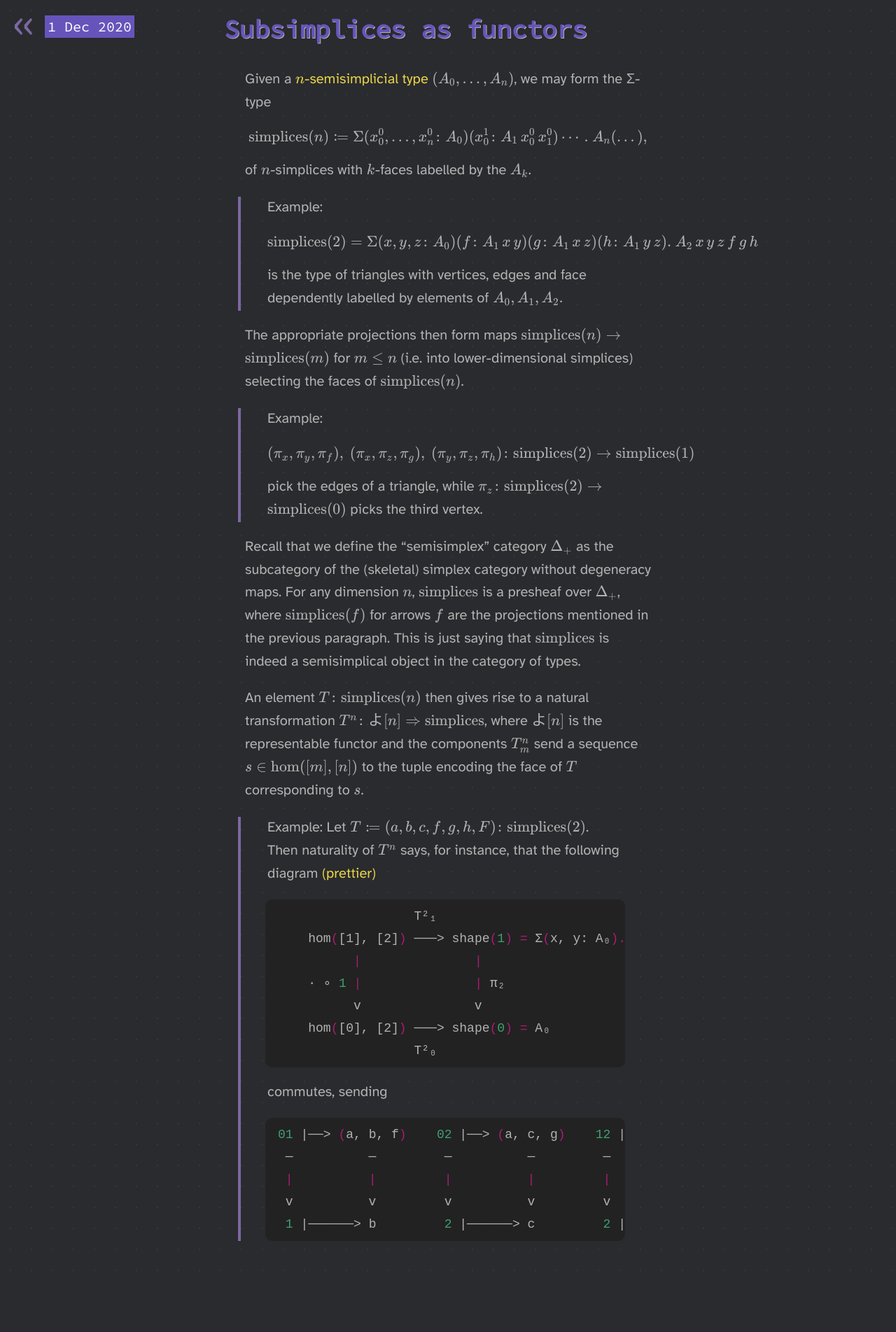
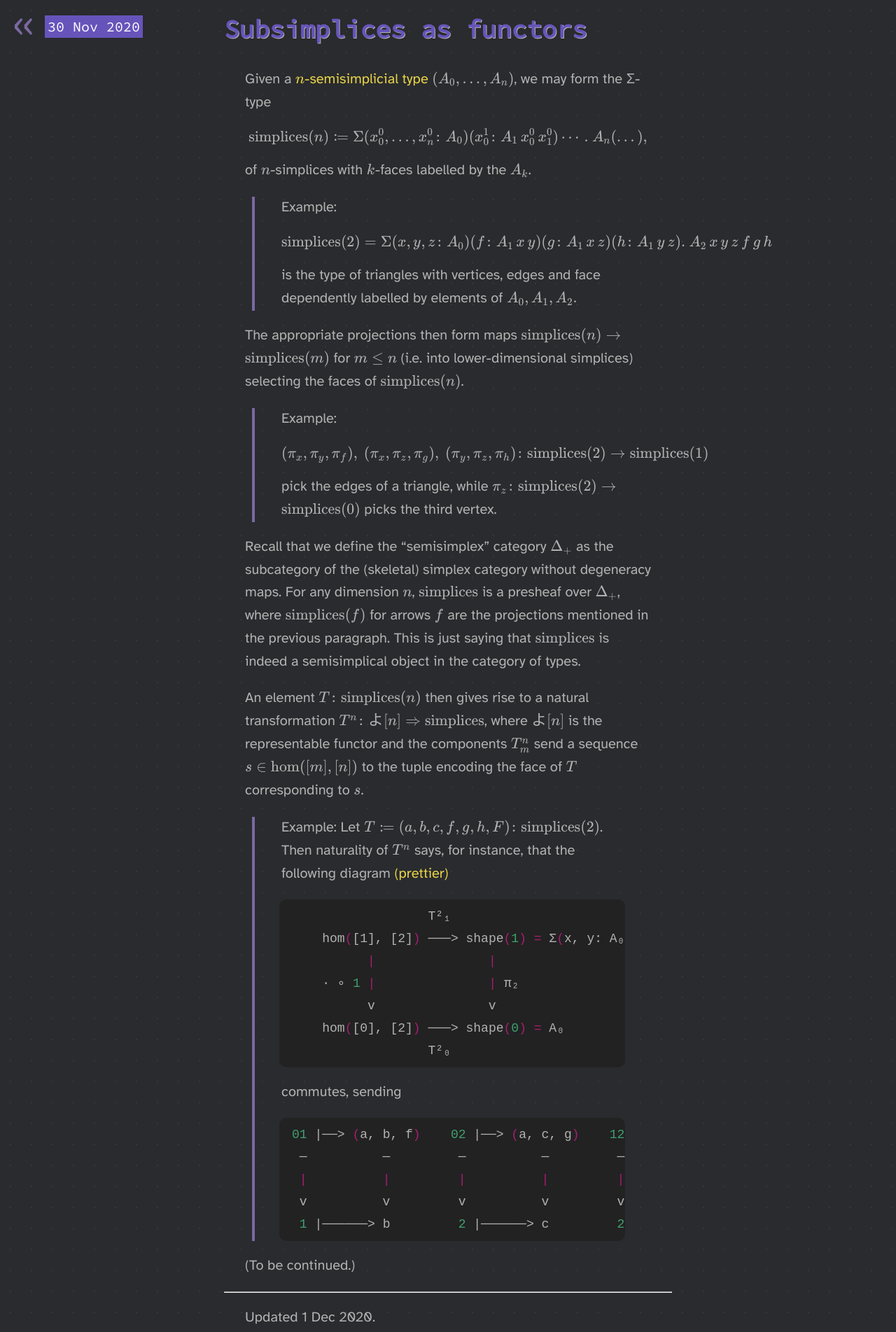
Before and after one commit to jaycech3n/notes, a plain HTML site: page 30-11-20.html in a window 1280 px wide. Shown: the top 1903 px of the page at 70% size. Before the commit the page ends 1833 px from the top, so only its background shows below. Drawn offline with nearby package versions, Linux system fonts and the light colour scheme.

Commit message:
update, fix blockquote margin

```diff
--- a/30-11-20.html
+++ b/30-11-20.html
@@ -4,6 +4,7 @@
   <meta charset="utf-8">
   <meta name="generator" content="pandoc">
   <meta name="viewport" content="width=device-width, initial-scale=1.0, user-scalable=yes">
+  <meta name="dcterms.date" content="2020-11-30">
   <title>Subsimplices as functors</title>
   <style>
     code{white-space: pre-wrap;}
@@ -99,7 +100,7 @@
 <header id="title-block-header">
 <a id="back" href="index.html">&laquo;</a>
 <h1 class="title">Subsimplices as functors</h1>
-<p class="date">1 Dec 2020</p>
+<p class="date">30 Nov 2020</p>
 </header>
 <section id="content">
 <p>Given a <a href="https://ncatlab.org/homotopytypetheory/show/semi-simplicial+types"><span class="math inline">n</span>-semisimplicial type</a> <span class="math inline">(A_0, \dotsc, A_n)</span>, we may form the Σ-type <span class="math display">\mathrm{simplices}(n) \coloneqq \Sigma(x^0_0, \dotsc, x^0_n \colon A_0) (x^1_0 \colon A_1\,x^0_0\,x^0_1) \dotsb.\ A_n (\dots),</span> of <span class="math inline">n</span>-simplices with <span class="math inline">k</span>-faces labelled by the <span class="math inline">A_k</span>.</p>
@@ -130,6 +131,9 @@
 <span id="cb2-4"><a href="#cb2-4" aria-hidden="true"></a> v          v         v          v         v          v</span>
 <span id="cb2-5"><a href="#cb2-5" aria-hidden="true"></a> <span class="dv">1</span> |──────&gt; b         <span class="dv">2</span> |──────&gt; c         <span class="dv">2</span> |──────&gt; c</span></code></pre></div>
 </blockquote>
+<p>(To be continued.)</p>
+<hr />
+<p>Updated 1 Dec 2020.</p>
 </section>
 </body>
 </html>
--- a/style.css
+++ b/style.css
@@ -125,7 +125,7 @@ header .date {
 /*Quotes*/
 blockquote {
     border-left: 4px #7c68a1 solid;
-    margin-left: 1em;
+    margin-left: 2em;
     padding-left: 8px
 }
 
@@ -152,4 +152,5 @@ code span.ot {
 	    margin-left: 0.5em;
 	    margin-right: 0.5em
     }
+    blockquote {margin-left: 1em}
 }
```
Also changed, not shown: 16-10-20.html (+5 -5 lines), index.html (+1 -1 lines), 3 other files.
